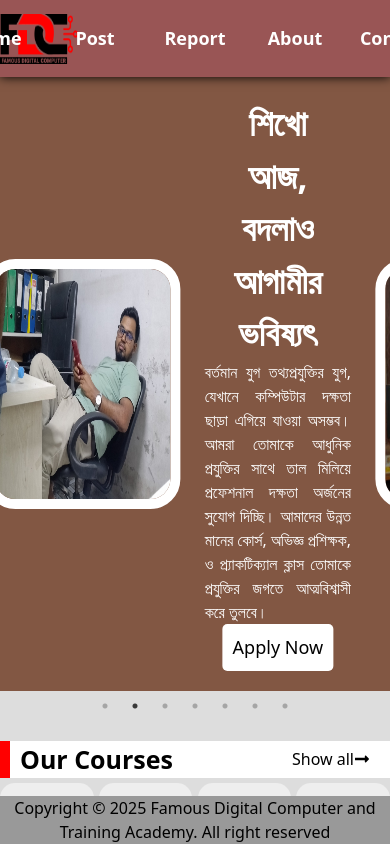
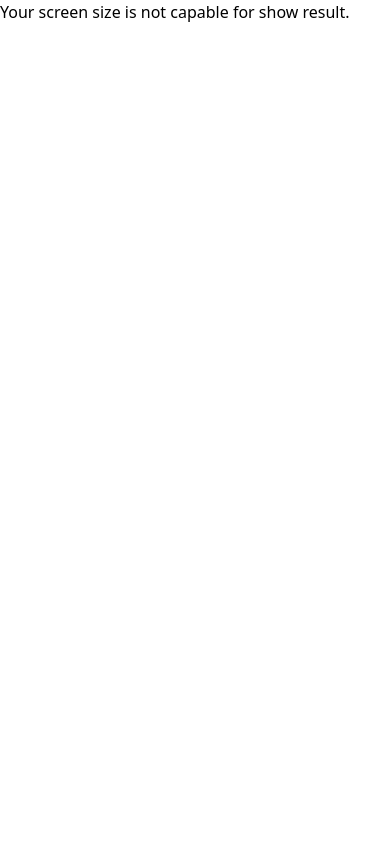
Before and after one commit to ParosRangsha/famousdigitalcomputer, a React (Vite) app: page / in a window 390 px wide. Shown: the top 844 px of the page. Built offline with nearby package versions, Linux system fonts and the light colour scheme.

Commit message:
screen update

```diff
--- a/src/App.css
+++ b/src/App.css
@@ -28,3 +28,17 @@
 .headermain{
   box-shadow: 0px 0px 10px black;
 }
+.errorpop{
+  visibility: hidden;
+}
+@media only screen and (max-width: 600px) {
+  .errorpop {
+    position: fixed;
+    visibility: visible;
+    height: 100vh;
+    width: 100%;
+    z-index: 999;
+    top: 0;
+    left: 0;
+  }
+}
--- a/src/pages/Home.jsx
+++ b/src/pages/Home.jsx
@@ -8,7 +8,10 @@ import Courses from '../components/Courses';
 
 const Home = () => {
   return (
-    <div className="home">
+    <div className="home relative">
+      <div className="errorpop absolute bg-[#fff]">
+        <h1>Your screen size is not capable for show result.</h1>
+      </div>
       <Banner/>
       <Courses/>
     </div>
```
